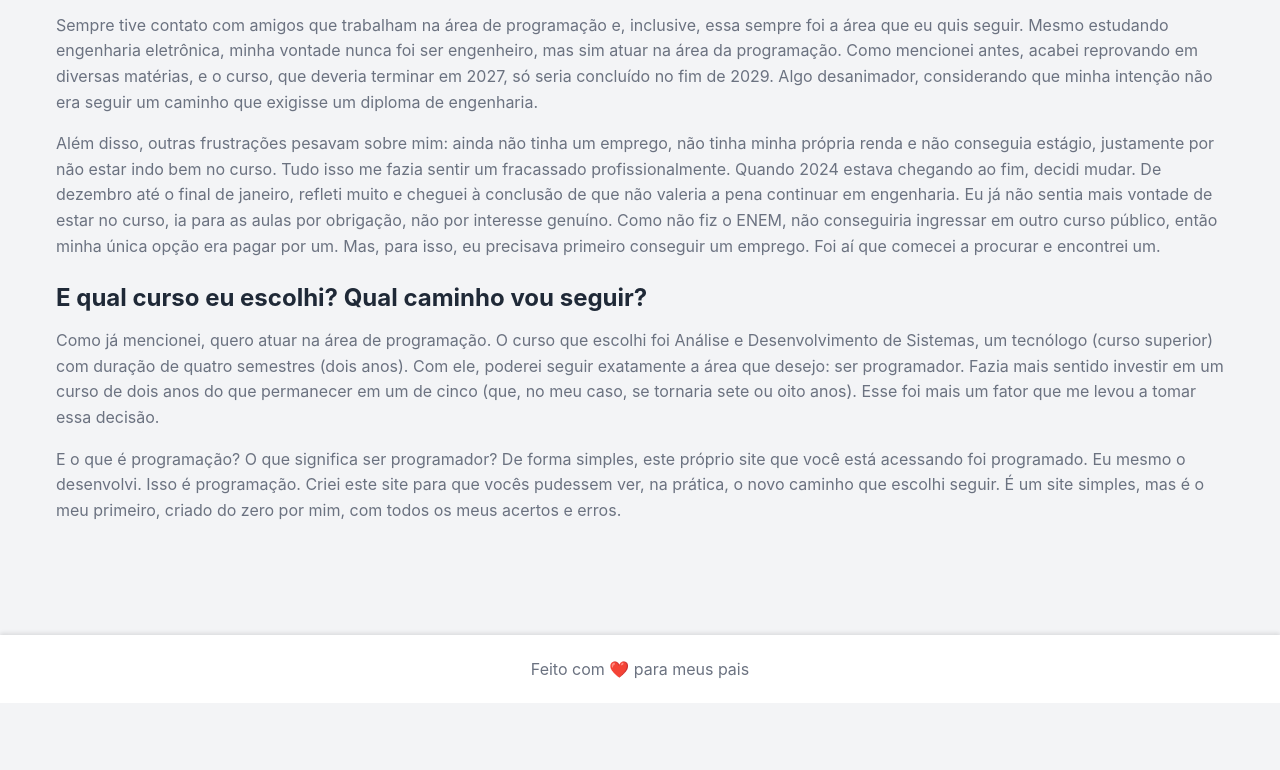
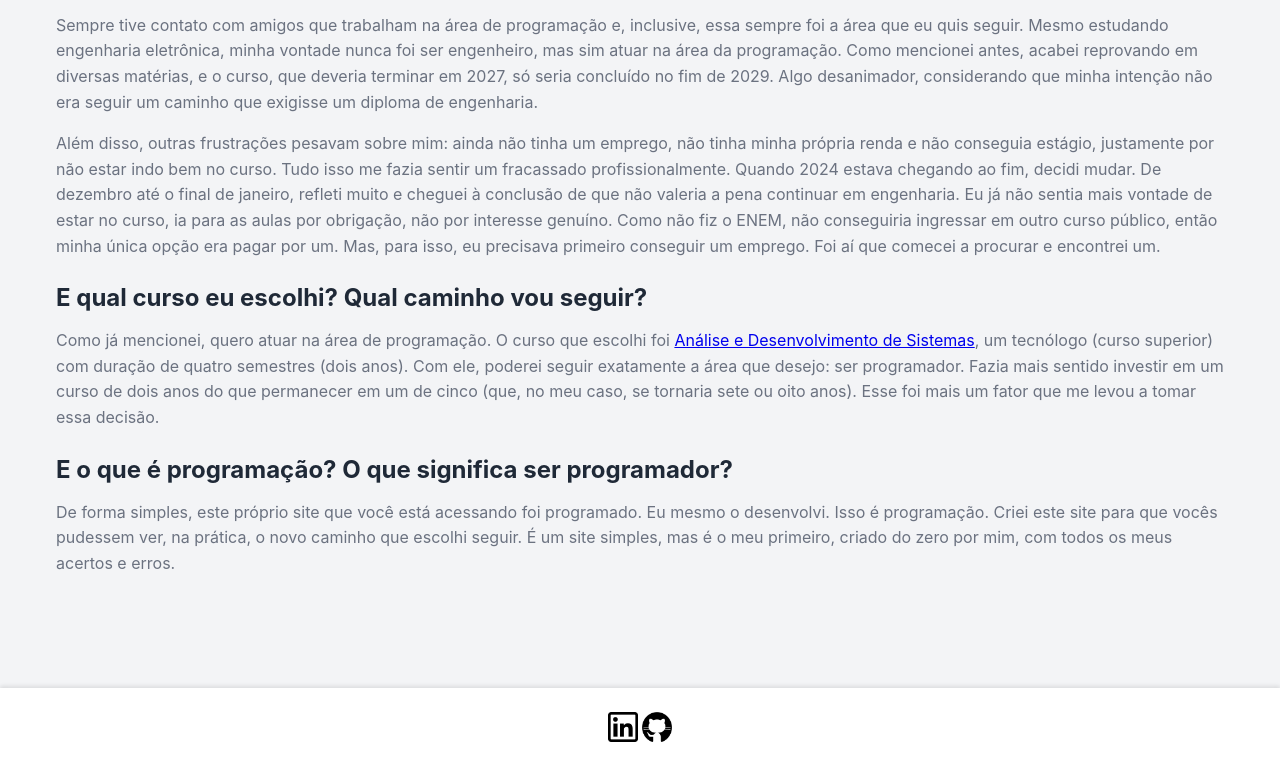
Before and after one commit to duduarb/mudanca_de_rumo, a plain HTML site: page index.html in a window 1280 px wide. Shown: the part 334-1104 px from the top of the page. Before the commit the page ends 1037 px from the top, so only its background shows below. Drawn offline with Linux system fonts and the light colour scheme.

Commit message:
Adicionando icone+link do github/linkedin no rodapé

```diff
--- a/index.html
+++ b/index.html
@@ -3,8 +3,8 @@
 <head>
     <meta charset="UTF-8">
     <meta name="viewport" content="width=device-width, initial-scale=1.0">
-    <link rel="shortcut icon" href="favicon.ico" type="image/x-icon">
-    <title>Mudei de rumo</title>
+    <link rel="shortcut icon" href="imagens/favicon.ico" type="image/x-icon">
+    <title>Mudei de Curso</title>
     <link rel="stylesheet" href="style.css">
 </head>
 <body>
@@ -35,8 +35,9 @@
                 <p>Além disso, outras frustrações pesavam sobre mim: ainda não tinha um emprego, não tinha minha própria renda e não conseguia estágio, justamente por não estar indo bem no curso. Tudo isso me fazia sentir um fracassado profissionalmente. Quando 2024 estava chegando ao fim, decidi mudar. De dezembro até o final de janeiro, refleti muito e cheguei à conclusão de que não valeria a pena continuar em engenharia. Eu já não sentia mais vontade de estar no curso, ia para as aulas por obrigação, não por interesse genuíno. Como não fiz o ENEM, não conseguiria ingressar em outro curso público, então minha única opção era pagar por um. Mas, para isso, eu precisava primeiro conseguir um emprego. Foi aí que comecei a procurar e encontrei um.</p>
 
                 <h2>E qual curso eu escolhi? Qual caminho vou seguir?</h2>
-                <p>Como já mencionei, quero atuar na área de programação. O curso que escolhi foi Análise e Desenvolvimento de Sistemas, um tecnólogo (curso superior) com duração de quatro semestres (dois anos). Com ele, poderei seguir exatamente a área que desejo: ser programador. Fazia mais sentido investir em um curso de dois anos do que permanecer em um de cinco (que, no meu caso, se tornaria sete ou oito anos). Esse foi mais um fator que me levou a tomar essa decisão.</p>
-                <p>E o que é programação? O que significa ser programador? De forma simples, este próprio site que você está acessando foi programado. Eu mesmo o desenvolvi. Isso é programação. Criei este site para que vocês pudessem ver, na prática, o novo caminho que escolhi seguir. É um site simples, mas é o meu primeiro, criado do zero por mim, com todos os meus acertos e erros.</p>
+                <p>Como já mencionei, quero atuar na área de programação. O curso que escolhi foi <a href="https://cursos.cruzeirodosulvirtual.com.br/grad-analise-e-desenvolvimento-de-sistemas-cruzeiro-do-sul-virtual/p" target="_blank">Análise e Desenvolvimento de Sistemas</a>, um tecnólogo (curso superior) com duração de quatro semestres (dois anos). Com ele, poderei seguir exatamente a área que desejo: ser programador. Fazia mais sentido investir em um curso de dois anos do que permanecer em um de cinco (que, no meu caso, se tornaria sete ou oito anos). Esse foi mais um fator que me levou a tomar essa decisão.</p>
+                <h2>E o que é programação? O que significa ser programador?</h2>
+                <p>De forma simples, este próprio site que você está acessando foi programado. Eu mesmo o desenvolvi. Isso é programação. Criei este site para que vocês pudessem ver, na prática, o novo caminho que escolhi seguir. É um site simples, mas é o meu primeiro, criado do zero por mim, com todos os meus acertos e erros.</p>
             </div>
         </section>
 
@@ -56,7 +57,7 @@
             <div class="container">
                 <h1>Área apenas para meus pais</h1>
                 <div class="login-area" id="login-form">
-                    <p>Esta área contém uma mensagem especial para meus pais. Por favor, digite a senha para acessar.</p>
+                    <p>Esta área é apenas para meus pais. Se você for um deles, digite a senha que te enviei para acessar.</p>
                     <div class="form-group">
                         <label for="password">Senha:</label>
                         <input type="password" id="password" placeholder="Digite a senha">
@@ -75,7 +76,8 @@
 
     <footer>
         <div class="container">
-            <p>Feito com ❤️ para meus pais</p>
+            <a href="https://www.linkedin.com/in/anderson-bento-921564205/" target="_blank"> <img width="30" src="imagens/linkedin.png" alt="logo do linkedin"></a>
+            <a href="https://github.com/duduarb" target="_blank"> <img width="30" src="imagens/github.png" alt="logo do github" target="_blank"></a>
         </div>
     </footer>
 
--- a/javascript.js
+++ b/javascript.js
@@ -63,7 +63,7 @@ document.addEventListener('DOMContentLoaded', function() {
     {
       title: "Análise e Desenvolvimento de Sistemas",
       icon: `<svg xmlns="http://www.w3.org/2000/svg" width="40" height="40" viewBox="0 0 24 24" fill="none" stroke="currentColor" stroke-width="2" stroke-linecap="round" stroke-linejoin="round" class="card-icon green"><polyline points="16 18 22 12 16 6"></polyline><polyline points="8 6 2 12 8 18"></polyline></svg>`,
-      duration: "2-3 anos",
+      duration: "2 anos",
       focus: "Software, programação, banco de dados, desenvolvimento web/mobile",
       jobOpportunities: "Empresas de tecnologia, startups, consultorias",
       salary: "R$ 3.500 - R$ 10.000",
```
Also changed, not shown: imagens/favicon.ico (renamed from favicon.ico), imagens/github.png (added), imagens/linkedin.png (added).
